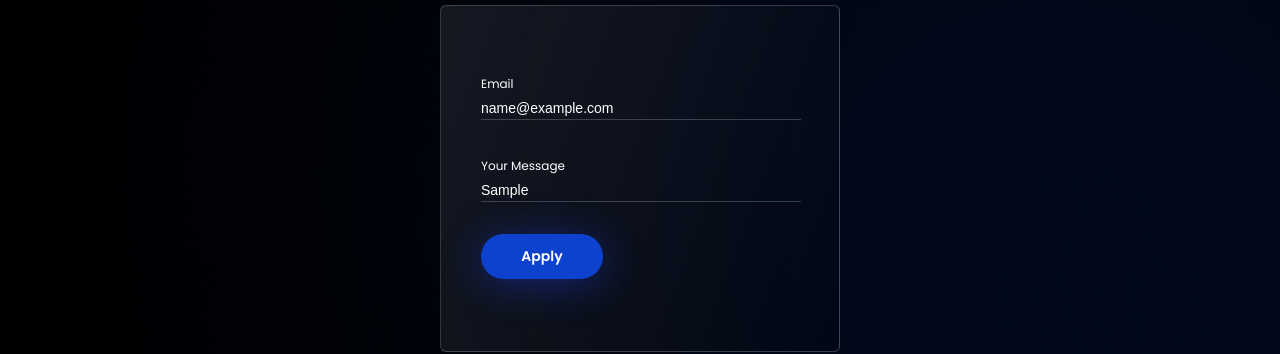
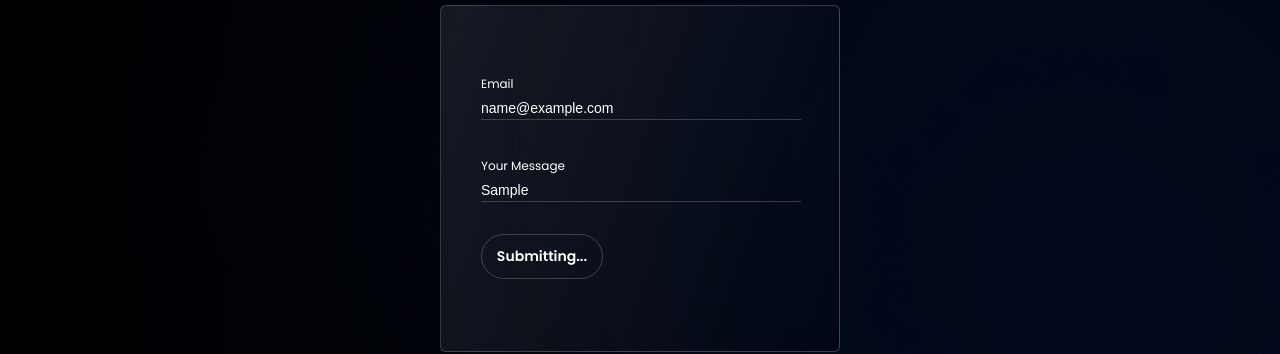
Before and after one commit to Brushfam/brushfam-website, a Next.js app: page / in a window 1280 px wide. Both pictures are taken after typing "name@example.com", "Sample" into the empty fields and a click on the button "Apply". Shown: the part 4602-4956 px from the top of the page. Built offline with nearby package versions, Linux system fonts and the light colour scheme; no server answers.

Commit message:
SubmitButton

```diff
--- a/components/Contact.js
+++ b/components/Contact.js
@@ -1,13 +1,14 @@
 import styles from "@/styles/Contact.module.css";
 import { useState } from "react";
-import { render } from "react-dom";
 
 export default function Contact() {
   const [email, setEmail] = useState("");
   const [message, setMessage] = useState("");
   const [submitted, setSubmitted] = useState(false);
+  const [sent, setSent] = useState(false);
 
-  const handleSubmit = (e) => {
+  const SubmitButton = () => {
+    const handleSubmit = async (e) => {
       const form = document.getElementById("form");
       if (!form.checkValidity()) {
         form.reportValidity();
@@ -15,12 +16,16 @@ export default function Contact() {
       }
 
       e.preventDefault();
+      setSent(true);
       console.log("Sending");
       let data = {
         email,
         message,
       };
+      await sendContactForm(data);
+    };
 
+    const sendContactForm = async (data) => {
       fetch("/api/contact", {
         method: "POST",
         headers: {
@@ -37,7 +42,41 @@ export default function Contact() {
           setMessage("");
         }
       });
+    }
+
+    // const SubmittedWrapper = (value) => {
+    //   console.log("+")
+    //   return value ? (
+    //       <p className={styles.submittedText}>Submitted!</p>
+    //   ) : (
+    //       <p className={styles.submittedText}>Sending...</p>
+    //   );
+    // };
+
+    const DefaultSubmitButton = () => {
+      return (
+          <button
+              type="submit"
+              onClick={(e) => {
+                handleSubmit(e);
+              }}
+              className={styles.button}
+          >
+            Apply
+          </button>
+      );
     };
+
+    // TODO: refactoring
+    return sent ? (submitted ? (
+        <p className={styles.submittedText}>Submitted!</p>
+    ) : (
+          <p className={styles.submittedText}>Submitting...</p>
+    )) :
+        (
+            <DefaultSubmitButton />
+        )
+  }
 
   return (
     <section className={styles.section} id={"get-in-touch"}>
@@ -86,7 +125,7 @@ export default function Contact() {
         </div>
 
         <div className={styles.formDiv}>
-          <form method="post" id={"form"} >
+          <form method="post" id={"form"}>
             <label htmlFor={"email"} className={styles.label}>
               Email
             </label>
@@ -113,19 +152,7 @@ export default function Contact() {
               className={styles.input}
               required
             />
-            {submitted ? (
-              <p className={styles.submittedText}>Submitted!</p>
-            ) : (
-              <button
-                type="submit"
-                onClick={(e) => {
-                  handleSubmit(e);
-                }}
-                className={styles.button}
-              >
-                Apply
-              </button>
-            )}
+            <SubmitButton></SubmitButton>
           </form>
         </div>
 
--- a/styles/Contact.module.css
+++ b/styles/Contact.module.css
@@ -178,6 +178,22 @@
     color: #FFFFFF;
 }
 
+.spinner {
+    animation-name: spin;
+    animation-duration: 500ms;
+    animation-iteration-count: infinite;
+    animation-timing-function: linear;
+}
+
+@keyframes spin {
+    from {
+        transform: rotate(0deg);
+    }
+    to {
+        transform: rotate(360deg);
+    }
+}
+
 @media (max-width: 1440px) {
     .contactDiv {
         width:70%
```
Also changed, not shown: public/spinner.svg (added), styles/globals.css (line endings or trailing spaces). Lines whose indentation alone changed are shown as unchanged.
